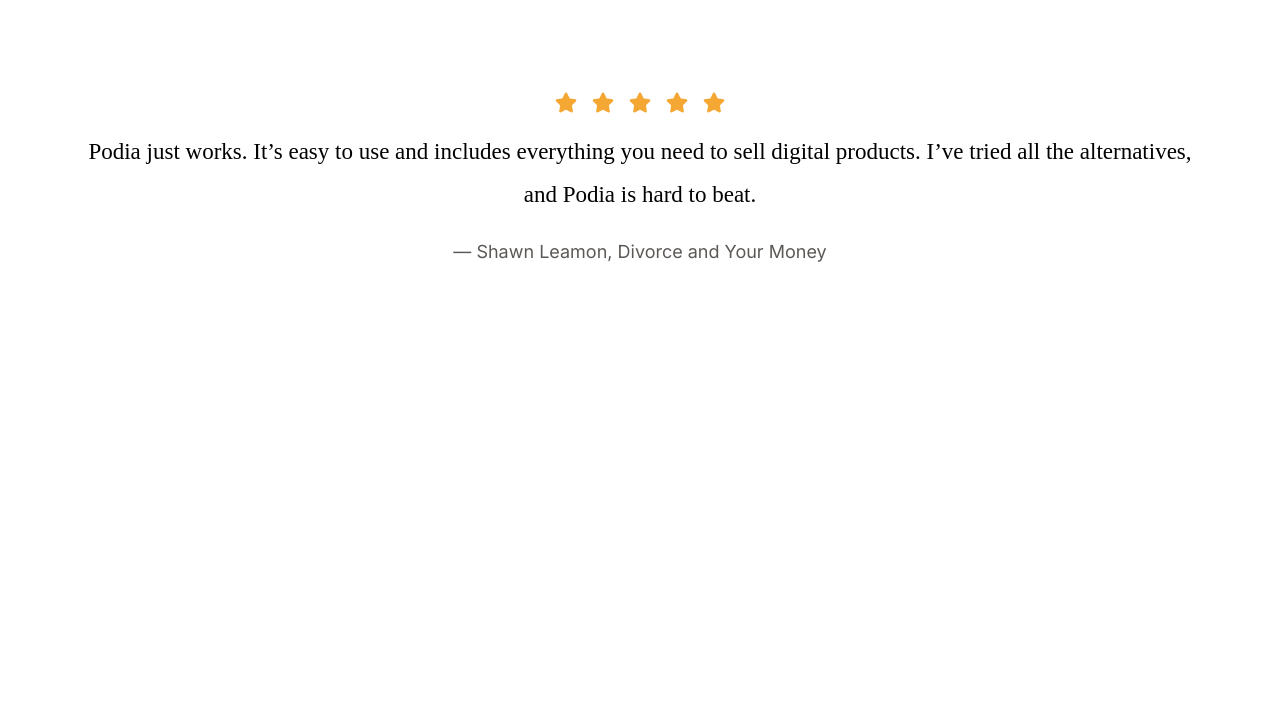
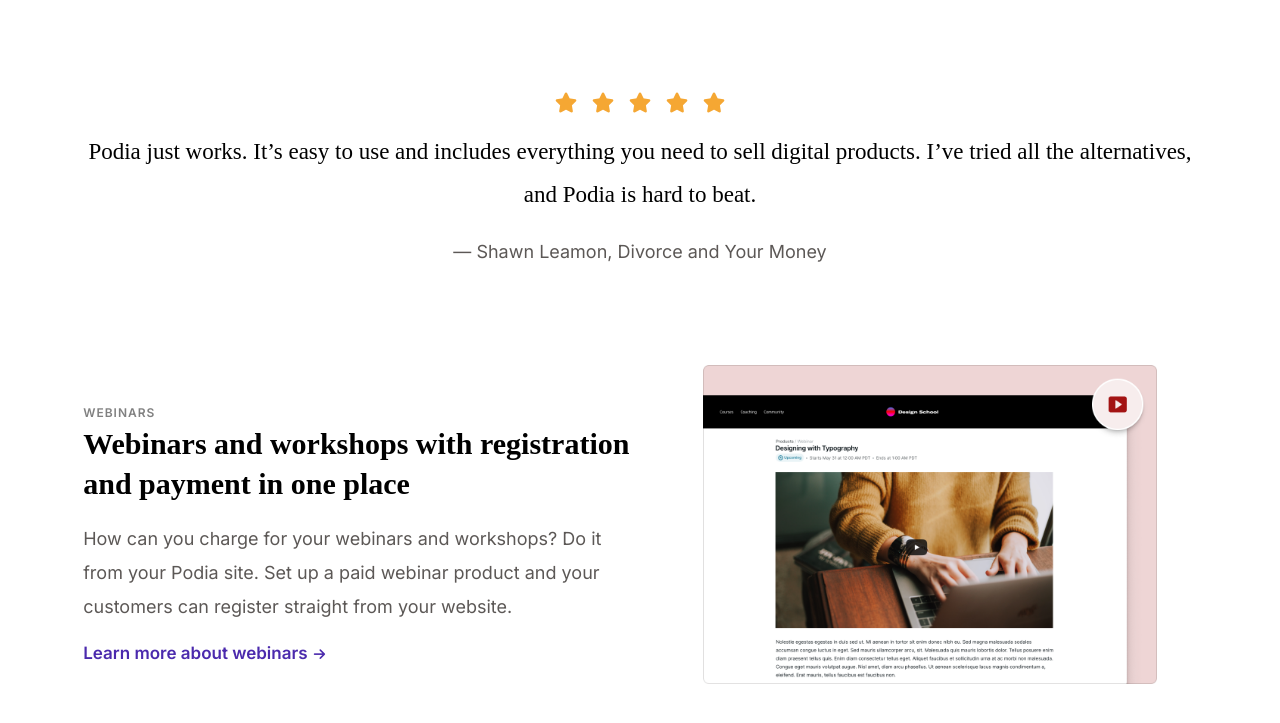
Before and after one commit to ayezabashir/podia-digitalProducts, a website built with Vite: page index.html in a window 1280 px wide. Shown: the part 3335-4058 px from the top of the page. Before the commit the page ends 3692 px from the top, so only its background shows below. Built offline with nearby package versions, Linux system fonts and the light colour scheme.

Commit message:
webinars

```diff
--- a/index.html
+++ b/index.html
@@ -339,6 +339,27 @@
           <p>— Shawn Leamon, Divorce and Your Money</p>
         </div>
       </section>
+      <!-- Webinar -->
+      <section class="coaches">
+        <div class="text">
+          <p class="heading">WEBINARS</p>
+          <h3>
+            Webinars and workshops with registration and payment in one place
+          </h3>
+          <p>
+            How can you charge for your webinars and workshops? Do it from your
+            Podia site. Set up a paid webinar product and your customers can
+            register straight from your website.
+          </p>
+          <a href="/">
+            Learn more about webinars
+            <i class="fa-solid fa-arrow-right"></i>
+          </a>
+        </div>
+        <figure>
+          <img src="/digital_products-webinars.png" alt="" />
+        </figure>
+      </section>
     </main>
     <script type="module" src="/main.js"></script>
   </body>
```
Also changed, not shown: public/digital_products-webinars.png (added).
